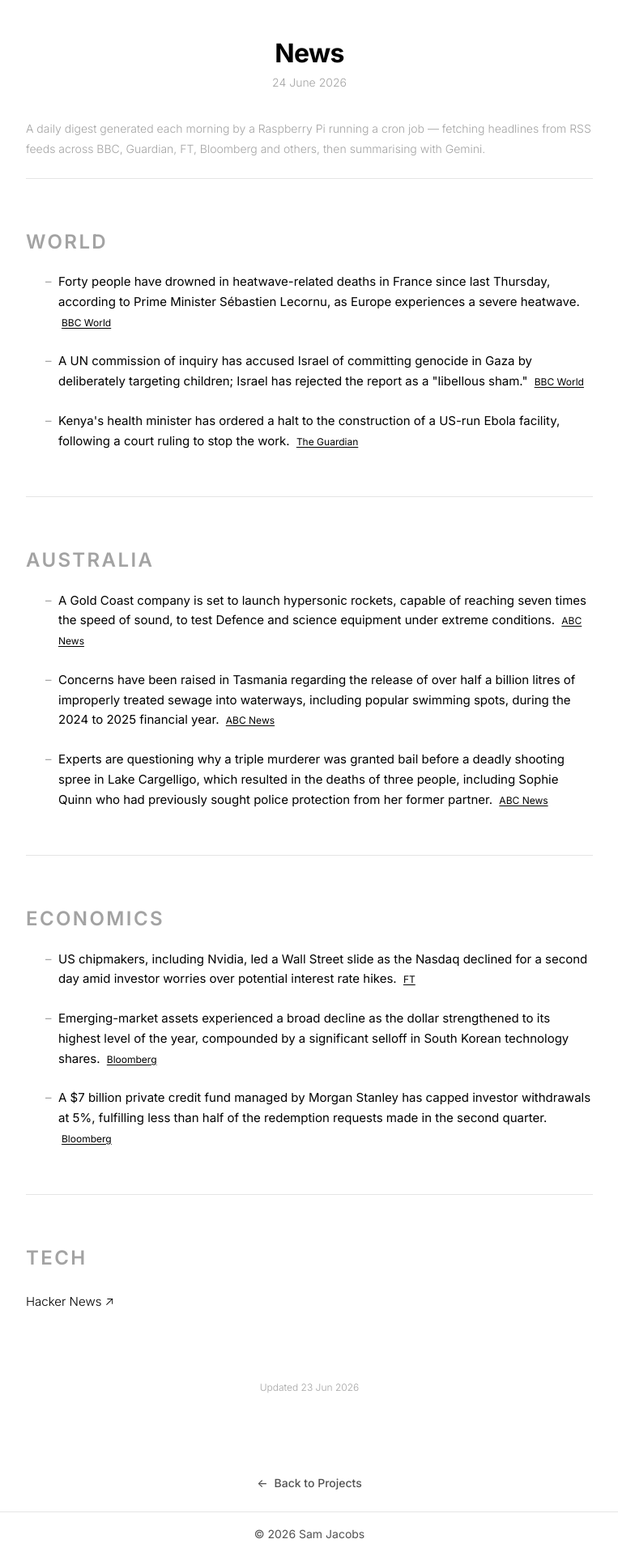
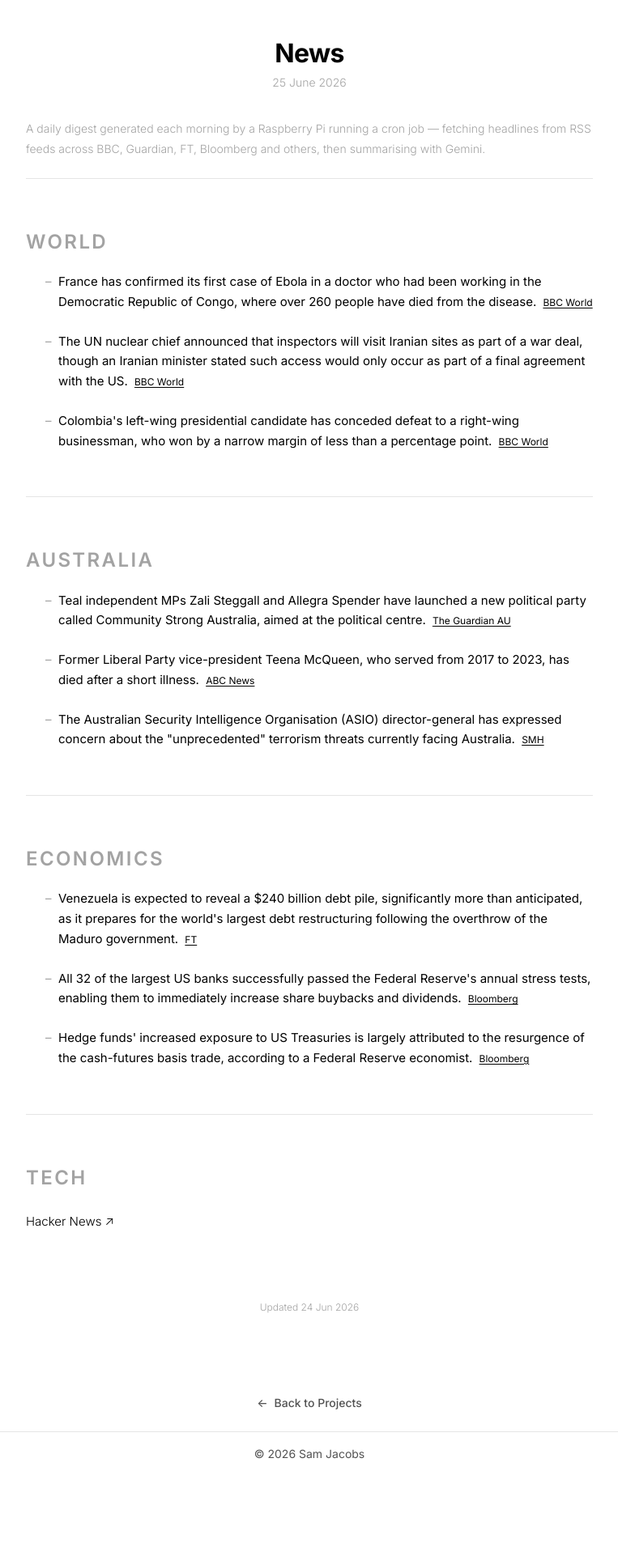
Before and after one commit to s-jac/s-jac.github.io, a Jekyll site: the page built from projects/news.html, in a window 1280 px wide. Shown: the whole page at 81% size, without its empty margins (258-1021 px from the left). Built offline with Jekyll 4.4.1, drawn with Linux system fonts in a browser that asks for light colours; after the commit the page ends 1823 px from its top, so only the background shows below that.

Commit message:
daily news update 25 June 2026

```diff
--- a/_data/news.json
+++ b/_data/news.json
@@ -1,24 +1,24 @@
 {
-  "date": "24 June 2026",
-  "generated_at": "2026-06-23T21:00:45.777870+00:00",
+  "date": "25 June 2026",
+  "generated_at": "2026-06-24T21:00:54.250360+00:00",
   "sections": [
     {
       "heading": "World",
       "bullets": [
         {
-          "text": "Forty people have drowned in heatwave-related deaths in France since last Thursday, according to Prime Minister Sébastien Lecornu, as Europe experiences a severe heatwave.",
+          "text": "France has confirmed its first case of Ebola in a doctor who had been working in the Democratic Republic of Congo, where over 260 people have died from the disease.",
           "source": "BBC World",
           "url": "https://www.bbc.com/news/world"
         },
         {
-          "text": "A UN commission of inquiry has accused Israel of committing genocide in Gaza by deliberately targeting children; Israel has rejected the report as a \"libellous sham.\"",
+          "text": "The UN nuclear chief announced that inspectors will visit Iranian sites as part of a war deal, though an Iranian minister stated such access would only occur as part of a final agreement with the US.",
           "source": "BBC World",
           "url": "https://www.bbc.com/news/world"
         },
         {
-          "text": "Kenya's health minister has ordered a halt to the construction of a US-run Ebola facility, following a court ruling to stop the work.",
-          "source": "The Guardian",
-          "url": "https://www.theguardian.com"
+          "text": "Colombia's left-wing presidential candidate has conceded defeat to a right-wing businessman, who won by a narrow margin of less than a percentage point.",
+          "source": "BBC World",
+          "url": "https://www.bbc.com/news/world"
         }
       ]
     },
@@ -26,19 +26,19 @@
       "heading": "Australia",
       "bullets": [
         {
-          "text": "A Gold Coast company is set to launch hypersonic rockets, capable of reaching seven times the speed of sound, to test Defence and science equipment under extreme conditions.",
+          "text": "Teal independent MPs Zali Steggall and Allegra Spender have launched a new political party called Community Strong Australia, aimed at the political centre.",
+          "source": "The Guardian AU",
+          "url": "https://www.theguardian.com/au"
+        },
+        {
+          "text": "Former Liberal Party vice-president Teena McQueen, who served from 2017 to 2023, has died after a short illness.",
           "source": "ABC News",
           "url": "https://www.abc.net.au/news"
         },
         {
-          "text": "Concerns have been raised in Tasmania regarding the release of over half a billion litres of improperly treated sewage into waterways, including popular swimming spots, during the 2024 to 2025 financial year.",
-          "source": "ABC News",
-          "url": "https://www.abc.net.au/news"
-        },
-        {
-          "text": "Experts are questioning why a triple murderer was granted bail before a deadly shooting spree in Lake Cargelligo, which resulted in the deaths of three people, including Sophie Quinn who had previously sought police protection from her former partner.",
-          "source": "ABC News",
-          "url": "https://www.abc.net.au/news"
+          "text": "The Australian Security Intelligence Organisation (ASIO) director-general has expressed concern about the \"unprecedented\" terrorism threats currently facing Australia.",
+          "source": "SMH",
+          "url": "https://www.smh.com.au"
         }
       ]
     },
@@ -46,17 +46,17 @@
       "heading": "Economics",
       "bullets": [
         {
-          "text": "US chipmakers, including Nvidia, led a Wall Street slide as the Nasdaq declined for a second day amid investor worries over potential interest rate hikes.",
+          "text": "Venezuela is expected to reveal a $240 billion debt pile, significantly more than anticipated, as it prepares for the world's largest debt restructuring following the overthrow of the Maduro government.",
           "source": "FT",
           "url": "https://www.ft.com"
         },
         {
-          "text": "Emerging-market assets experienced a broad decline as the dollar strengthened to its highest level of the year, compounded by a significant selloff in South Korean technology shares.",
+          "text": "All 32 of the largest US banks successfully passed the Federal Reserve's annual stress tests, enabling them to immediately increase share buybacks and dividends.",
           "source": "Bloomberg",
           "url": "https://www.bloomberg.com/markets"
         },
         {
-          "text": "A $7 billion private credit fund managed by Morgan Stanley has capped investor withdrawals at 5%, fulfilling less than half of the redemption requests made in the second quarter.",
+          "text": "Hedge funds' increased exposure to US Treasuries is largely attributed to the resurgence of the cash-futures basis trade, according to a Federal Reserve economist.",
           "source": "Bloomberg",
           "url": "https://www.bloomberg.com/markets"
         }
```
